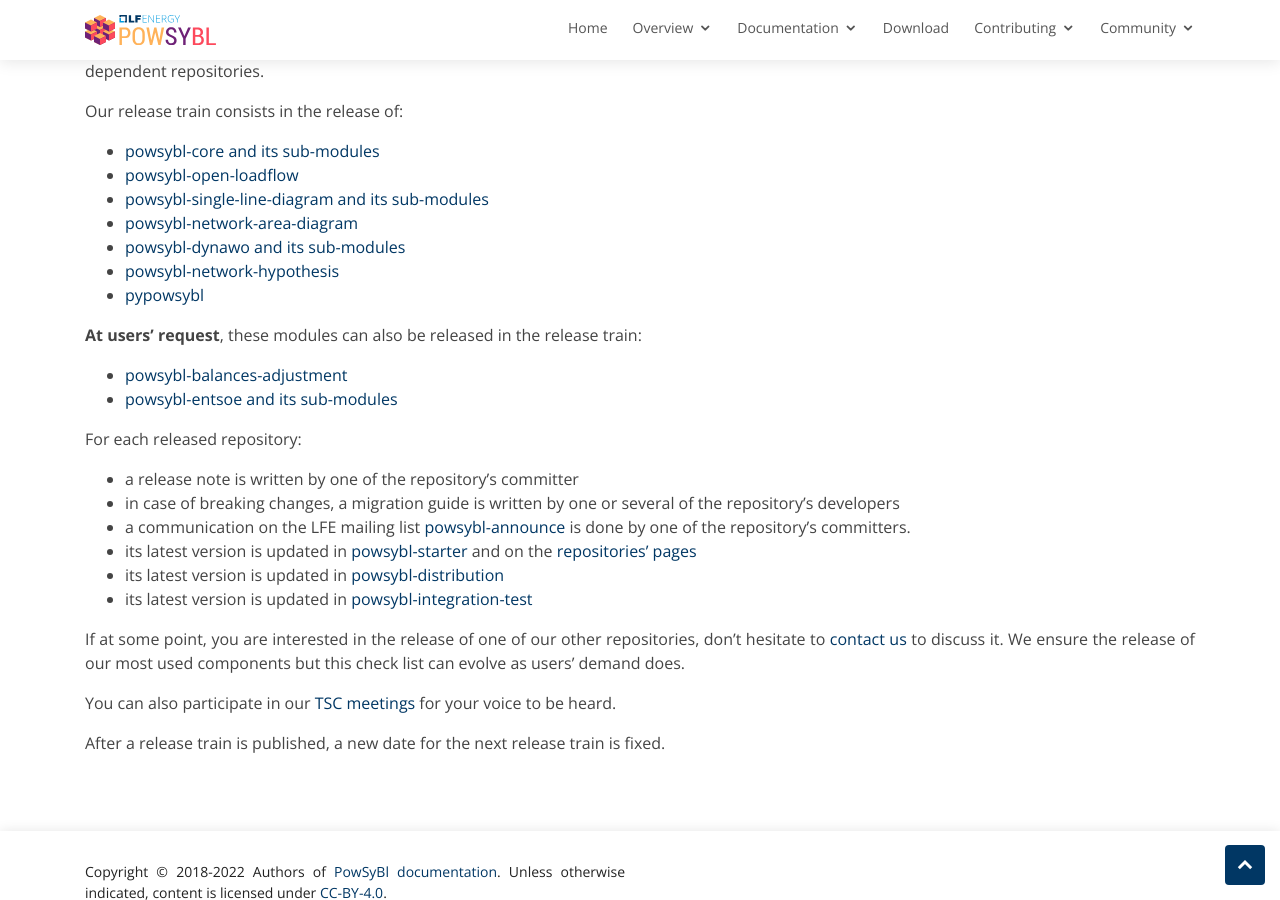
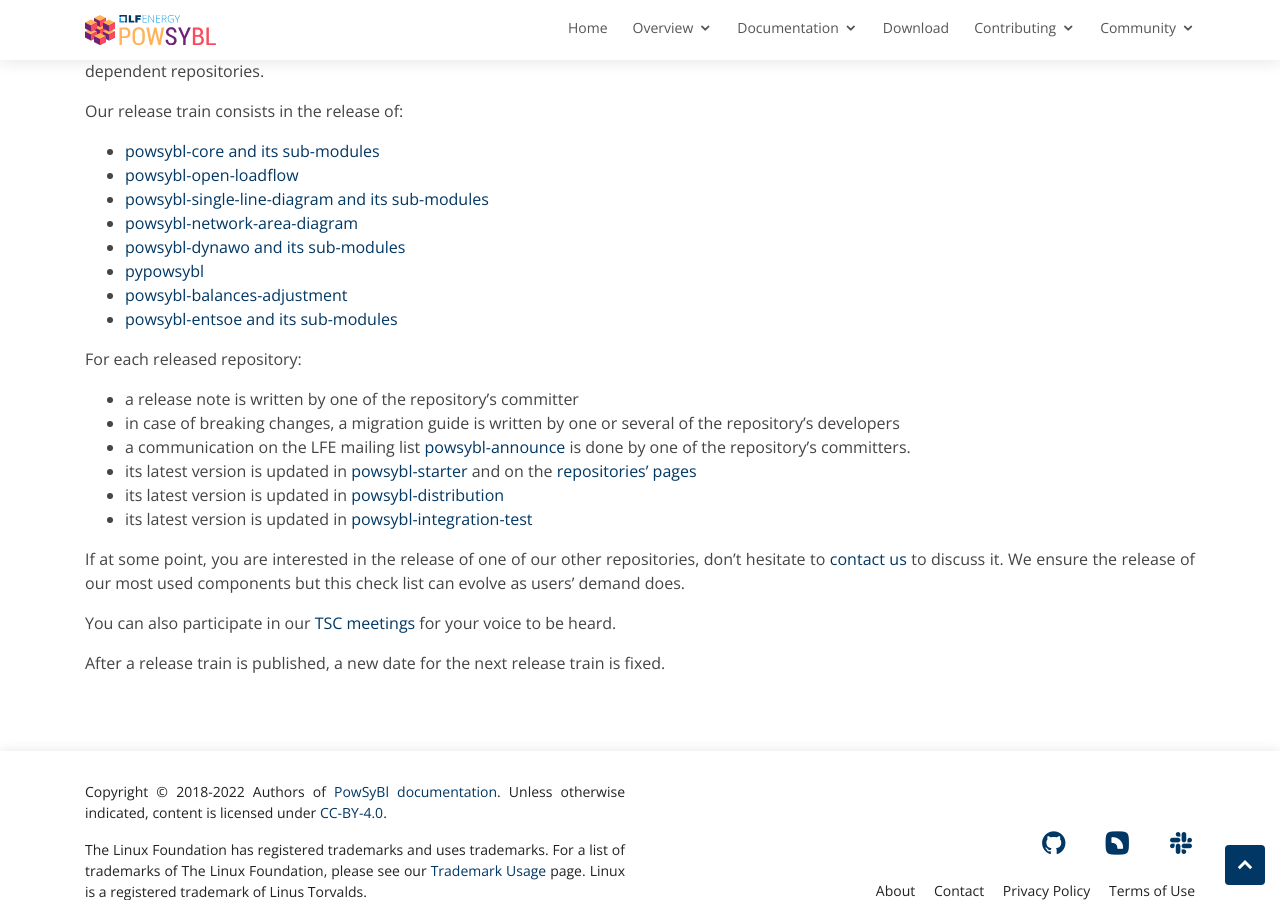
Before and after one commit to powsybl/powsybl.github.io, a Jekyll site: the page built from pages/overview/release-cycle.md, in a window 1280 px wide and 900 px high, scrolled down 353 px. Built offline with Jekyll 4.4.1, drawn with Linux system fonts in a browser that asks for light colours; our own code applies the rules of GitHub Pages for plain Markdown files.

Commit message:
Update release cycle definition: delete network-hypothesis and make balances-adjustment and entsoe releases mandatory
Signed-off-by: VEDELAGO MIORA <miora.ralambotiana@rte-france.com>

```diff
--- a/pages/overview/release-cycle.md
+++ b/pages/overview/release-cycle.md
@@ -23,10 +23,7 @@
 - [powsybl-single-line-diagram and its sub-modules](https://github.com/powsybl/powsybl-single-line-diagram)
 - [powsybl-network-area-diagram](https://github.com/powsybl/powsybl-network-area-diagram)
 - [powsybl-dynawo and its sub-modules](https://github.com/powsybl/powsybl-dynawo)
-- [powsybl-network-hypothesis](https://github.com/powsybl/powsybl-network-hypothesis)
 - [pypowsybl](https://github.com/powsybl/pypowsybl)
-
-**At users' request**, these modules can also be released in the release train:
 - [powsybl-balances-adjustment](https://github.com/powsybl/powsybl-balances-adjustment)
 - [powsybl-entsoe and its sub-modules](https://github.com/powsybl/powsybl-entsoe)
 
```
